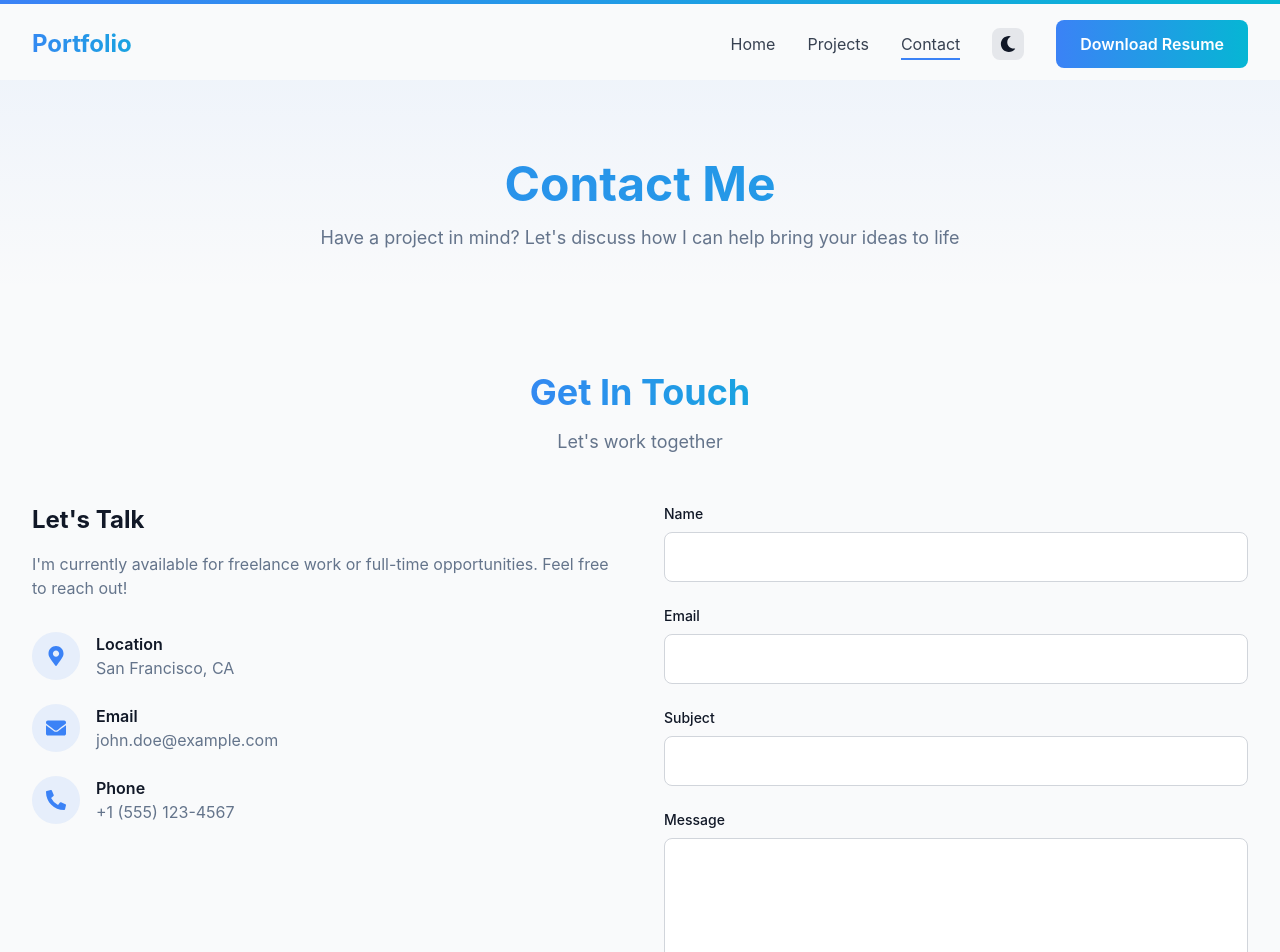
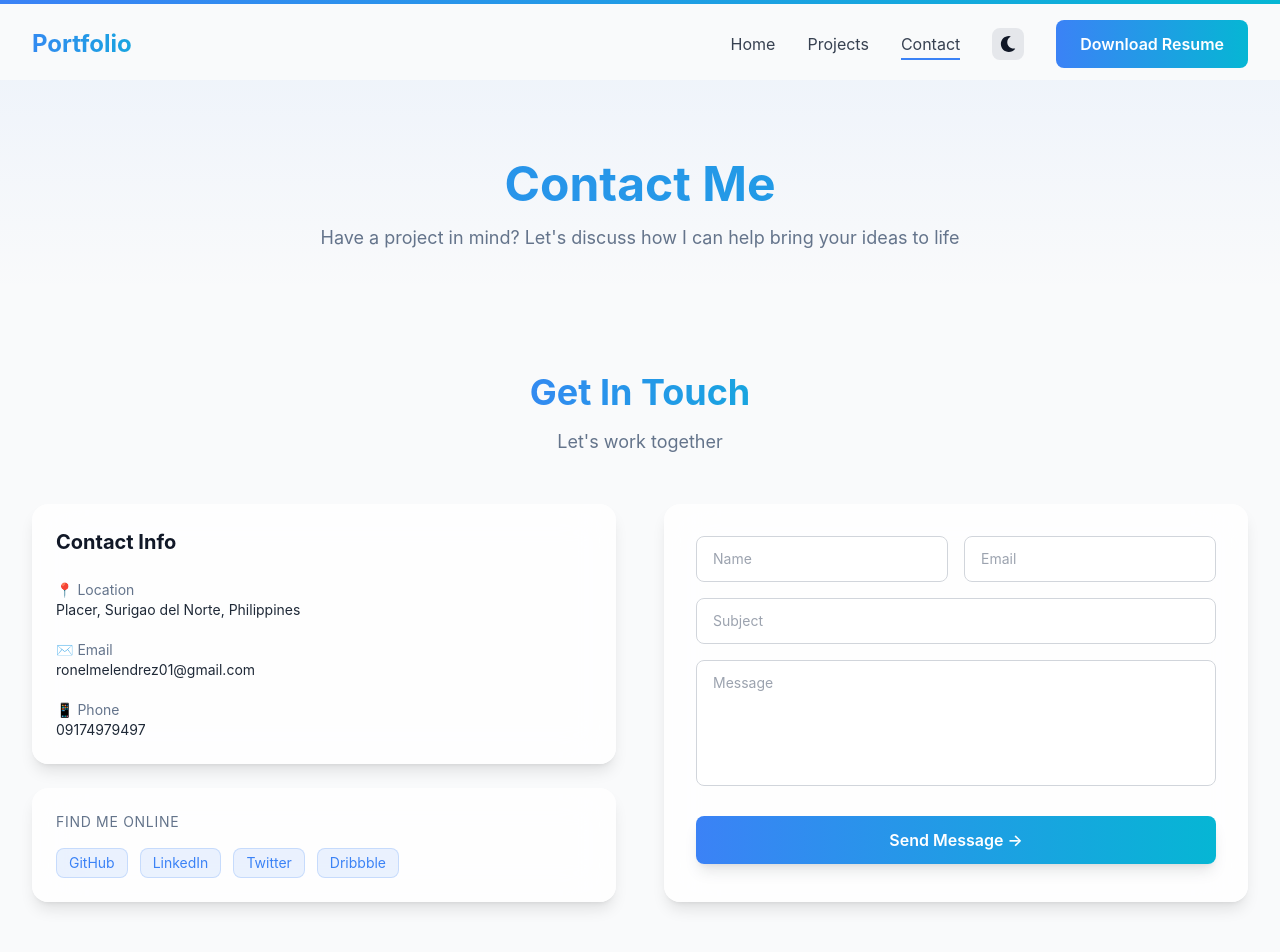
Before and after one commit to Ronelmelendrez/My_Portfolio, a React (Vite) app: page /contact in a window 1280 px wide. Shown: the top 952 px of the page. Built offline with nearby package versions, Linux system fonts and the light colour scheme.

Commit message:
refactor: the contact section design and layout

```diff
--- a/src/components/sections/Contact.tsx
+++ b/src/components/sections/Contact.tsx
@@ -1,139 +1,191 @@
-import React, { useState } from "react";
-import { motion } from "framer-motion";
+import React, { useState, useRef } from "react";
+import { motion, useInView } from "framer-motion";
 import Container from "../common/Container";
 import SectionTitle from "../common/SectionTitle";
-import Button from "../common/Button";
-import { FaMapMarkerAlt, FaEnvelope, FaPhoneAlt } from "react-icons/fa";
 
 const Contact: React.FC = () => {
-  const [formData, setFormData] = useState({
+  const ref = useRef(null);
+  const inView = useInView(ref, { once: true, amount: 0.2 });
+  const [sent, setSent] = useState(false);
+
+  const [form, setForm] = useState({
     name: "",
     email: "",
     subject: "",
     message: "",
   });
 
-  const handleSubmit = (e: React.FormEvent) => {
-    e.preventDefault();
-    console.log("Form submitted:", formData);
-    alert("Thank you for your message! I'll get back to you soon.");
-    setFormData({ name: "", email: "", subject: "", message: "" });
+  const handleSubmit = () => {
+    if (form.name && form.email && form.message) {
+      setSent(true);
+
+      setTimeout(() => {
+        setSent(false);
+      }, 3000);
+
+      setForm({
+        name: "",
+        email: "",
+        subject: "",
+        message: "",
+      });
+    }
   };
 
-  const handleChange = (e: React.ChangeEvent<HTMLInputElement | HTMLTextAreaElement>) => {
-    setFormData({ ...formData, [e.target.name]: e.target.value });
+  const handleChange = (
+    e: React.ChangeEvent<HTMLInputElement | HTMLTextAreaElement>
+  ) => {
+    setForm({ ...form, [e.target.name]: e.target.value });
   };
 
   return (
-    <section id="contact" className="py-20 bg-gray-50 dark:bg-navy/30">
+    <section
+      id="contact"
+      className="py-20 bg-gray-50 dark:bg-navy/30"
+    >
       <Container>
-        <SectionTitle title="Get In Touch" subtitle="Let's work together" />
+        <SectionTitle
+          title="Get In Touch"
+          subtitle="Let's work together"
+        />
 
-        <div className="grid lg:grid-cols-2 gap-12">
-          <motion.div
-            initial={{ opacity: 0, x: -30 }}
-            whileInView={{ opacity: 1, x: 0 }}
-            viewport={{ once: true }}
-            transition={{ duration: 0.6 }}
+        <div
+          ref={ref}
+          className="
+            grid gap-12 lg:grid-cols-2
+            transition-all duration-700 ease-[cubic-bezier(.16,1,.3,1)]
+          "
+          style={{
+            opacity: inView ? 1 : 0,
+            transform: inView ? "none" : "translateY(24px)",
+          }}
         >
-            <h3 className="text-2xl font-bold mb-4">Let's Talk</h3>
-            <p className="text-grayText mb-8">
-              I'm currently available for freelance work or full-time opportunities. Feel free to reach out!
+          {/* LEFT SIDE - INFO */}
+          <div className="space-y-6">
+            {/* Contact Info Card */}
+            <div className="rounded-2xl bg-white/80 dark:bg-navy-light/80 p-6 shadow-lg backdrop-blur-xl">
+              <h3 className="mb-6 text-xl font-bold text-gray-900 dark:text-white">
+                Contact Info
+              </h3>
+
+              <div className="space-y-5 text-sm">
+                <div>
+                  <p className="text-grayText">📍 Location</p>
+                  <p className="text-gray-800 dark:text-gray-200">
+                    Placer, Surigao del Norte, Philippines
                   </p>
+                </div>
 
-            <div className="space-y-6">
-              <div className="flex items-center gap-4">
-                <div className="w-12 h-12 bg-electric/10 rounded-full flex items-center justify-center text-electric">
-                  <FaMapMarkerAlt size={20} />
+                <div>
+                  <p className="text-grayText">✉️ Email</p>
+                  <p className="text-gray-800 dark:text-gray-200">
+                    ronelmelendrez01@gmail.com
+                  </p>
                 </div>
+
                 <div>
-                  <h4 className="font-semibold">Location</h4>
-                  <p className="text-grayText">San Francisco, CA</p>
+                  <p className="text-grayText">📱 Phone</p>
+                  <p className="text-gray-800 dark:text-gray-200">
+                    09174979497
+                  </p>
+                </div>
               </div>
             </div>
 
-              <div className="flex items-center gap-4">
-                <div className="w-12 h-12 bg-electric/10 rounded-full flex items-center justify-center text-electric">
-                  <FaEnvelope size={20} />
+            {/* Social Links */}
+            <div className="rounded-2xl bg-white/80 dark:bg-navy-light/80 p-6 shadow-lg backdrop-blur-xl">
+              <h3 className="mb-4 text-sm uppercase tracking-wider text-grayText">
+                Find me online
+              </h3>
+
+              <div className="flex flex-wrap gap-3">
+                {["GitHub", "LinkedIn", "Twitter", "Dribbble"].map(
+                  (item) => (
+                    <a
+                      key={item}
+                      href="#"
+                      className="
+                        rounded-lg border border-electric/20
+                        bg-electric/10 px-3 py-1 text-sm
+                        text-electric transition-all
+                        hover:bg-electric/20
+                      "
+                    >
+                      {item}
+                    </a>
+                  )
+                )}
               </div>
-                <div>
-                  <h4 className="font-semibold">Email</h4>
-                  <p className="text-grayText">john.doe@example.com</p>
             </div>
           </div>
 
-              <div className="flex items-center gap-4">
-                <div className="w-12 h-12 bg-electric/10 rounded-full flex items-center justify-center text-electric">
-                  <FaPhoneAlt size={20} />
+          {/* RIGHT SIDE - FORM */}
+          <div className="rounded-2xl bg-white/80 dark:bg-navy-light/80 p-8 shadow-lg backdrop-blur-xl">
+            {sent ? (
+              <div className="flex flex-col items-center justify-center py-16 text-center">
+                <div className="mb-4 text-5xl">✅</div>
+                <h3 className="text-xl font-bold text-gray-900 dark:text-white">
+                  Message Sent!
+                </h3>
+                <p className="text-grayText">
+                  I'll get back to you soon.
+                </p>
               </div>
-                <div>
-                  <h4 className="font-semibold">Phone</h4>
-                  <p className="text-grayText">+1 (555) 123-4567</p>
-                </div>
-              </div>
-            </div>
-          </motion.div>
-
-          <motion.form
-            initial={{ opacity: 0, x: 30 }}
-            whileInView={{ opacity: 1, x: 0 }}
-            viewport={{ once: true }}
-            transition={{ duration: 0.6 }}
-            onSubmit={handleSubmit}
-            className="space-y-6"
-          >
-            <div>
-              <label className="block text-sm font-medium mb-2">Name</label>
+            ) : (
+              <>
+                <div className="grid gap-4 md:grid-cols-2">
                   <input
                     type="text"
                     name="name"
-                value={formData.name}
+                    placeholder="Name"
+                    value={form.name}
                     onChange={handleChange}
-                required
-                className="w-full px-4 py-3 rounded-lg bg-white dark:bg-navy-light border border-gray-300 dark:border-gray-700 focus:border-electric focus:outline-none transition-colors"
+                    className="w-full rounded-lg border border-gray-300 bg-white/70 px-4 py-3 text-sm outline-none focus:border-electric dark:border-gray-700 dark:bg-navy/50"
+                  />
+
+                  <input
+                    type="email"
+                    name="email"
+                    placeholder="Email"
+                    value={form.email}
+                    onChange={handleChange}
+                    className="w-full rounded-lg border border-gray-300 bg-white/70 px-4 py-3 text-sm outline-none focus:border-electric dark:border-gray-700 dark:bg-navy/50"
                   />
                 </div>
 
-            <div>
-              <label className="block text-sm font-medium mb-2">Email</label>
-              <input
-                type="email"
-                name="email"
-                value={formData.email}
-                onChange={handleChange}
-                required
-                className="w-full px-4 py-3 rounded-lg bg-white dark:bg-navy-light border border-gray-300 dark:border-gray-700 focus:border-electric focus:outline-none transition-colors"
-              />
-            </div>
-
-            <div>
-              <label className="block text-sm font-medium mb-2">Subject</label>
                 <input
                   type="text"
                   name="subject"
-                value={formData.subject}
+                  placeholder="Subject"
+                  value={form.subject}
                   onChange={handleChange}
-                required
-                className="w-full px-4 py-3 rounded-lg bg-white dark:bg-navy-light border border-gray-300 dark:border-gray-700 focus:border-electric focus:outline-none transition-colors"
+                  className="mt-4 w-full rounded-lg border border-gray-300 bg-white/70 px-4 py-3 text-sm outline-none focus:border-electric dark:border-gray-700 dark:bg-navy/50"
                 />
-            </div>
 
-            <div>
-              <label className="block text-sm font-medium mb-2">Message</label>
                 <textarea
                   name="message"
-                value={formData.message}
+                  rows={5}
+                  placeholder="Message"
+                  value={form.message}
                   onChange={handleChange}
-                required
-                rows={5}
-                className="w-full px-4 py-3 rounded-lg bg-white dark:bg-navy-light border border-gray-300 dark:border-gray-700 focus:border-electric focus:outline-none transition-colors"
-              ></textarea>
+                  className="mt-4 w-full resize-none rounded-lg border border-gray-300 bg-white/70 px-4 py-3 text-sm outline-none focus:border-electric dark:border-gray-700 dark:bg-navy/50"
+                />
+
+                <button
+                  onClick={handleSubmit}
+                  className="
+                    mt-6 w-full rounded-lg
+                    bg-gradient-to-r from-electric to-cyan
+                    px-6 py-3 font-semibold text-white
+                    shadow-lg transition-all
+                    hover:scale-[1.02] hover:shadow-electric/30
+                  "
+                >
+                  Send Message →
+                </button>
+              </>
+            )}
           </div>
-
-            <Button type="submit" variant="primary" className="w-full">
-              Send Message
-            </Button>
-          </motion.form>
         </div>
       </Container>
     </section>
```
Lines whose indentation alone changed are shown as unchanged.
